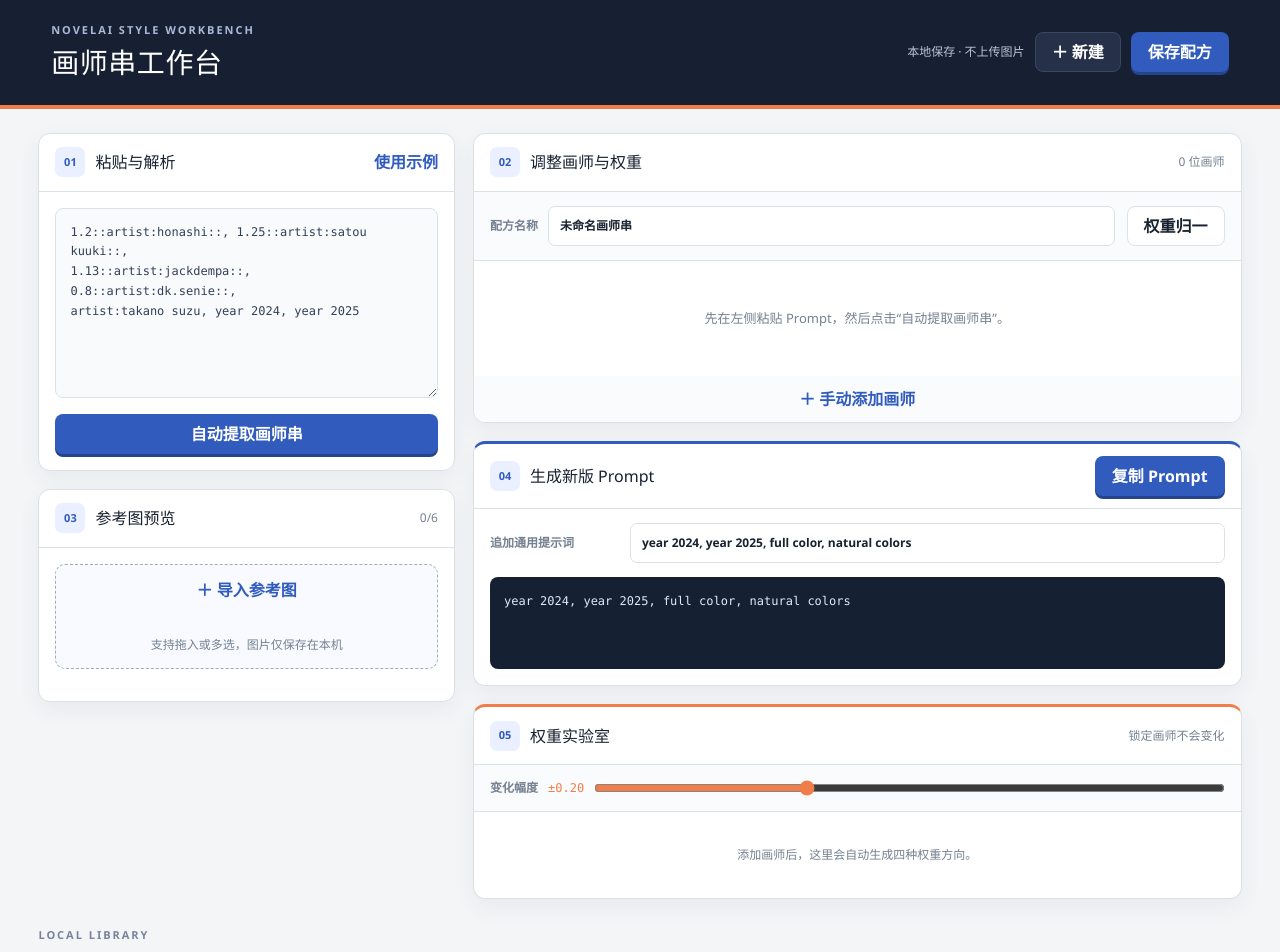
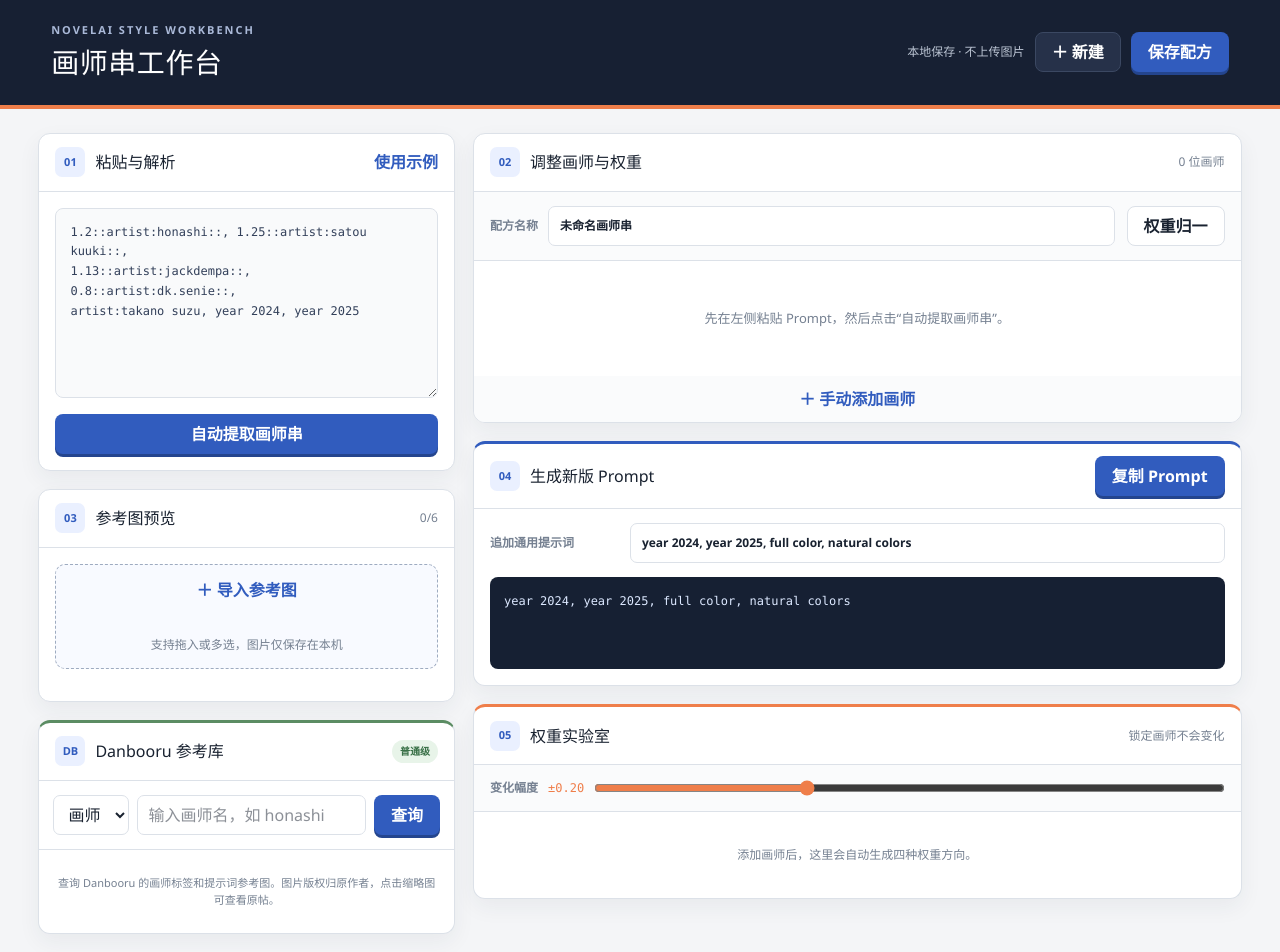
Before and after one commit to Autumn0602shoko/nai-style-workbench, a Next.js app: page / in a window 1280 px wide. Shown: the top 952 px of the page. Built offline with nearby package versions, Linux system fonts and the light colour scheme.

Commit message:
Add safe Danbooru reference search

```diff
--- /dev/null
+++ b/app/api/danbooru/route.ts
@@ -0,0 +1,64 @@
+import { NextRequest, NextResponse } from "next/server";
+
+const DANBOORU = "https://danbooru.donmai.us";
+const headers = { "User-Agent": "NAI-Style-Workbench/0.3 (reference browser)" };
+
+type DanbooruTag = { name: string; post_count: number; category: number };
+type DanbooruPost = {
+  id: number;
+  rating: string;
+  preview_file_url?: string | null;
+  large_file_url?: string | null;
+  file_url?: string | null;
+  source?: string | null;
+  tag_string_artist?: string;
+  tag_string_general?: string;
+};
+
+const fetchJson = async <T,>(url: URL): Promise<T> => {
+  const response = await fetch(url, { headers, signal: AbortSignal.timeout(12_000) });
+  if (!response.ok) throw new Error(`Danbooru returned ${response.status}`);
+  return response.json() as Promise<T>;
+};
+
+export async function GET(request: NextRequest) {
+  const query = (request.nextUrl.searchParams.get("q") || "").trim().toLowerCase().replace(/\s+/g, "_");
+  const mode = request.nextUrl.searchParams.get("mode") === "tag" ? "tag" : "artist";
+  const chosen = (request.nextUrl.searchParams.get("tag") || "").trim().toLowerCase();
+  if (!query && !chosen) return NextResponse.json({ error: "请输入画师或提示词" }, { status: 400 });
+
+  try {
+    const tagsUrl = new URL("/tags.json", DANBOORU);
+    tagsUrl.searchParams.set("limit", "8");
+    tagsUrl.searchParams.set("search[name_matches]", `${query || chosen}*`);
+    tagsUrl.searchParams.set("search[category]", mode === "artist" ? "1" : "0");
+    tagsUrl.searchParams.set("search[order]", "count");
+    const tags = await fetchJson<DanbooruTag[]>(tagsUrl);
+    const selectedTag = chosen || tags.find((tag) => tag.name === query)?.name || tags[0]?.name;
+
+    if (!selectedTag) return NextResponse.json({ suggestions: [], posts: [], selectedTag: null });
+
+    const postsUrl = new URL("/posts.json", DANBOORU);
+    postsUrl.searchParams.set("limit", "18");
+    postsUrl.searchParams.set("tags", `${selectedTag} rating:g`);
+    const posts = await fetchJson<DanbooruPost[]>(postsUrl);
+
+    return NextResponse.json({
+      selectedTag,
+      suggestions: tags.map((tag) => ({ name: tag.name, count: tag.post_count })),
+      posts: posts
+        .filter((post) => post.rating === "g" && post.preview_file_url)
+        .map((post) => ({
+          id: post.id,
+          previewUrl: post.preview_file_url,
+          imageUrl: post.large_file_url || post.file_url || post.preview_file_url,
+          source: post.source || null,
+          artistTags: (post.tag_string_artist || "").split(" ").filter(Boolean),
+          generalTags: (post.tag_string_general || "").split(" ").filter(Boolean).slice(0, 18),
+          postUrl: `${DANBOORU}/posts/${post.id}`,
+        })),
+    }, { headers: { "Cache-Control": "public, max-age=300" } });
+  } catch {
+    return NextResponse.json({ error: "暂时无法连接 Danbooru，请稍后重试" }, { status: 502 });
+  }
+}
--- a/app/globals.css
+++ b/app/globals.css
@@ -35,6 +35,23 @@ main { min-height:100vh; padding-bottom:64px; }
 .image-grid figure { position:relative; aspect-ratio:3/4; margin:0; overflow:hidden; border-radius:8px; background:#e9edf3; }
 .image-grid img { width:100%; height:100%; object-fit:cover; }
 .image-grid button { position:absolute; top:5px; right:5px; width:26px; height:26px; border:0; border-radius:50%; background:rgba(12,19,31,.75); color:#fff; }
+.danbooru-panel { border-top:3px solid #5b8c63; }
+.safe-badge { padding:4px 8px; border-radius:99px; background:#e8f4e9; color:#397047; font-size:10px; font-weight:800; }
+.booru-search { display:grid; grid-template-columns:76px 1fr auto; gap:8px; padding:14px; }
+.booru-search select,.booru-search input { min-width:0; min-height:40px; padding:0 10px; border:1px solid var(--line); border-radius:7px; background:#fff; }
+.booru-search button:disabled { opacity:.55; cursor:wait; }
+.booru-suggestions { display:flex; gap:6px; overflow-x:auto; padding:0 14px 12px; }
+.booru-suggestions button { flex:0 0 auto; display:flex; gap:6px; align-items:center; padding:6px 9px; border:1px solid var(--line); border-radius:6px; background:#fff; color:#536179; font-size:10px; }
+.booru-suggestions button.active { border-color:#5b8c63; background:#eff8f0; color:#397047; }
+.booru-suggestions small { color:#9aa4b3; }
+.booru-selected { display:flex; align-items:center; justify-content:space-between; gap:8px; padding:10px 14px; border-top:1px solid var(--line); background:#fafbfc; color:#58677c; font-size:11px; }
+.booru-selected button { border:0; background:none; color:var(--blue); font-weight:800; }
+.booru-grid { display:grid; grid-template-columns:repeat(6,1fr); gap:5px; padding:12px 14px 14px; border-top:1px solid var(--line); }
+.booru-grid a { position:relative; aspect-ratio:1; overflow:hidden; border-radius:6px; background:#e9edf3; }
+.booru-grid img { width:100%; height:100%; object-fit:cover; }
+.booru-grid span { position:absolute; right:3px; bottom:3px; padding:2px 4px; border-radius:3px; background:rgba(14,21,34,.72); color:#fff; font-size:8px; }
+.booru-intro,.booru-error { padding:24px 18px; border-top:1px solid var(--line); color:var(--muted); text-align:center; font-size:11px; line-height:1.6; }
+.booru-error { color:#a14c42; background:#fff7f6; }
 .recipe-name-row { display:flex; gap:12px; padding:14px 16px; border-bottom:1px solid var(--line); background:#fafbfc; }
 .recipe-name-row label { display:grid; grid-template-columns:auto minmax(160px,1fr); gap:10px; align-items:center; flex:1; color:var(--muted); font-size:12px; font-weight:700; }
 .recipe-name-row input,.suffix-label input { min-height:40px; border:1px solid var(--line); border-radius:7px; padding:0 11px; color:var(--ink); background:#fff; }
@@ -98,4 +115,4 @@ main { min-height:100vh; padding-bottom:64px; }
 .recipe-actions button+button { color:#a06b68; }
 .library-empty { grid-column:1/-1; padding:35px; border:1px dashed #bbc4d0; border-radius:10px; color:var(--muted); text-align:center; }
 @media (max-width:980px) { .workspace { grid-template-columns:1fr; } .recipe-grid { grid-template-columns:1fr 1fr; } }
-@media (max-width:650px) { .topbar { align-items:flex-start; flex-direction:column; } .top-actions { width:100%; flex-wrap:wrap; } .status { width:100%; max-width:none; text-align:left; } .workspace,.library { width:calc(100vw - 24px); } .artist-row { grid-template-columns:28px 25px 1fr 66px 30px 46px 26px; } .artist-main { grid-template-columns:1fr; } .artist-links { display:none; } .recipe-name-row,.suffix-label { grid-template-columns:1fr; flex-direction:column; } .recipe-name-row label { width:100%; grid-template-columns:1fr; } .experiment-grid,.recipe-grid { grid-template-columns:1fr; } }
+@media (max-width:650px) { .topbar { align-items:flex-start; flex-direction:column; } .top-actions { width:100%; flex-wrap:wrap; } .status { width:100%; max-width:none; text-align:left; } .workspace,.library { width:calc(100vw - 24px); } .artist-row { grid-template-columns:28px 25px 1fr 66px 30px 46px 26px; } .artist-main { grid-template-columns:1fr; } .artist-links { display:none; } .recipe-name-row,.suffix-label { grid-template-columns:1fr; flex-direction:column; } .recipe-name-row label { width:100%; grid-template-columns:1fr; } .booru-search { grid-template-columns:74px 1fr; } .booru-search .button { grid-column:1/-1; } .booru-grid { grid-template-columns:repeat(3,1fr); } .experiment-grid,.recipe-grid { grid-template-columns:1fr; } }
--- a/app/page.tsx
+++ b/app/page.tsx
@@ -13,6 +13,8 @@ type Recipe = {
   images: string[];
   createdAt: number;
 };
+type DanbooruPost = { id: number; previewUrl: string; imageUrl: string; postUrl: string; artistTags: string[]; generalTags: string[] };
+type DanbooruResult = { selectedTag: string | null; suggestions: { name: string; count: number }[]; posts: DanbooruPost[]; error?: string };
 
 const sample = `1.2::artist:honashi::, 1.25::artist:satou kuuki::,
 1.13::artist:jackdempa::, 0.8::artist:dk.senie::,
@@ -57,6 +59,10 @@ export default function Home() {
   const [activeRecipeId, setActiveRecipeId] = useState<string | null>(null);
   const [search, setSearch] = useState("");
   const [experimentAmplitude, setExperimentAmplitude] = useState(0.2);
+  const [booruQuery, setBooruQuery] = useState("");
+  const [booruMode, setBooruMode] = useState<"artist" | "tag">("artist");
+  const [booruResult, setBooruResult] = useState<DanbooruResult | null>(null);
+  const [booruLoading, setBooruLoading] = useState(false);
   const importRecipesRef = useRef<HTMLInputElement>(null);
 
   useEffect(() => {
@@ -204,6 +210,42 @@ export default function Home() {
     setNotice(`「${name}」Prompt 已复制`);
   };
 
+  const searchDanbooru = async (tag?: string) => {
+    if (!booruQuery.trim() && !tag) return;
+    setBooruLoading(true);
+    try {
+      const base = window.location.protocol === "file:"
+        ? "https://nai-artist-workbench.banubate96.chatgpt.site/api/danbooru"
+        : "/api/danbooru";
+      const params = new URLSearchParams({ q: booruQuery, mode: booruMode });
+      if (tag) params.set("tag", tag);
+      const response = await fetch(`${base}?${params}`);
+      const data = await response.json() as DanbooruResult;
+      if (!response.ok) throw new Error(data.error || "查询失败");
+      setBooruResult(data);
+      setNotice(data.posts.length ? `找到 ${data.posts.length} 张普通级参考图` : "没有找到普通级参考图");
+    } catch (error) {
+      setBooruResult({ selectedTag: null, suggestions: [], posts: [], error: error instanceof Error ? error.message : "查询失败" });
+      setNotice("Danbooru 查询失败，请稍后重试");
+    } finally {
+      setBooruLoading(false);
+    }
+  };
+
+  const useDanbooruTag = (tag: string) => {
+    const normalized = tag.replace(/_/g, " ");
+    if (booruMode === "artist") {
+      if (!artists.some((artist) => artist.name.toLowerCase() === normalized.toLowerCase())) {
+        setArtists((current) => [...current, { id: uid(), name: normalized, weight: 1, enabled: true }]);
+      }
+      setNotice(`已把画师 ${normalized} 加入当前画师串`);
+    } else {
+      const readable = tag.replace(/_/g, " ");
+      setSuffix((current) => current.split(",").map((item) => item.trim()).includes(readable) ? current : [current.trim(), readable].filter(Boolean).join(", "));
+      setNotice(`已把提示词 ${readable} 加入通用提示词`);
+    }
+  };
+
   return (
     <main>
       <header className="topbar">
@@ -244,6 +286,20 @@ export default function Home() {
                 </figure>
               ))}
             </div>
+          </section>
+
+          <section className="panel danbooru-panel">
+            <div className="panel-heading"><div><span className="step">DB</span><h2>Danbooru 参考库</h2></div><span className="safe-badge">普通级</span></div>
+            <div className="booru-search">
+              <select value={booruMode} onChange={(event) => { setBooruMode(event.target.value as "artist" | "tag"); setBooruResult(null); }} aria-label="查询类型"><option value="artist">画师</option><option value="tag">提示词</option></select>
+              <input value={booruQuery} onChange={(event) => setBooruQuery(event.target.value)} onKeyDown={(event) => { if (event.key === "Enter") searchDanbooru(); }} placeholder={booruMode === "artist" ? "输入画师名，如 honashi" : "输入英文标签，如 cinematic lighting"} />
+              <button className="button primary" disabled={booruLoading} onClick={() => searchDanbooru()}>{booruLoading ? "查询中…" : "查询"}</button>
+            </div>
+            {booruResult?.error && <div className="booru-error">{booruResult.error}</div>}
+            {!!booruResult?.suggestions.length && <div className="booru-suggestions">{booruResult.suggestions.map((tag) => <button className={tag.name === booruResult.selectedTag ? "active" : ""} key={tag.name} onClick={() => searchDanbooru(tag.name)}>{tag.name}<small>{tag.count.toLocaleString()}</small></button>)}</div>}
+            {booruResult?.selectedTag && <div className="booru-selected"><span>当前：{booruResult.selectedTag}</span><button onClick={() => useDanbooruTag(booruResult.selectedTag!)}>{booruMode === "artist" ? "＋ 加入画师串" : "＋ 加入提示词"}</button></div>}
+            {!!booruResult?.posts.length && <div className="booru-grid">{booruResult.posts.map((post) => <a href={post.postUrl} target="_blank" rel="noreferrer" key={post.id} title={[...post.artistTags, ...post.generalTags.slice(0, 5)].join(", ")}><img src={post.previewUrl} alt={`${booruResult.selectedTag} 参考图`} loading="lazy" /><span>#{post.id}</span></a>)}</div>}
+            {!booruResult && <div className="booru-intro">查询 Danbooru 的画师标签和提示词参考图。图片版权归原作者，点击缩略图可查看原帖。</div>}
           </section>
         </div>
 
--- a/desktop/main.cjs
+++ b/desktop/main.cjs
@@ -31,7 +31,7 @@ const createWindow = () => {
   window.webContents.on("did-finish-load", async () => {
     if (process.env.NAI_DESKTOP_SMOKE_TEST !== "1") return;
     const ready = await window.webContents.executeJavaScript(
-      `document.body.innerText.includes("画师串工作台") && document.body.innerText.includes("粘贴与解析") && document.body.innerText.includes("权重实验室")`,
+      `document.body.innerText.includes("画师串工作台") && document.body.innerText.includes("粘贴与解析") && document.body.innerText.includes("权重实验室") && document.body.innerText.includes("Danbooru 参考库")`,
     );
     app.exit(ready ? 0 : 1);
   });
--- a/package.json
+++ b/package.json
@@ -1,6 +1,6 @@
 {
   "name": "nai-style-workbench",
-  "version": "0.2.0",
+  "version": "0.3.0",
   "description": "用于解析、调整和收藏 NovelAI 画师串的本地桌面工作台。",
   "author": "Autumn0602shoko",
   "private": true,
```
